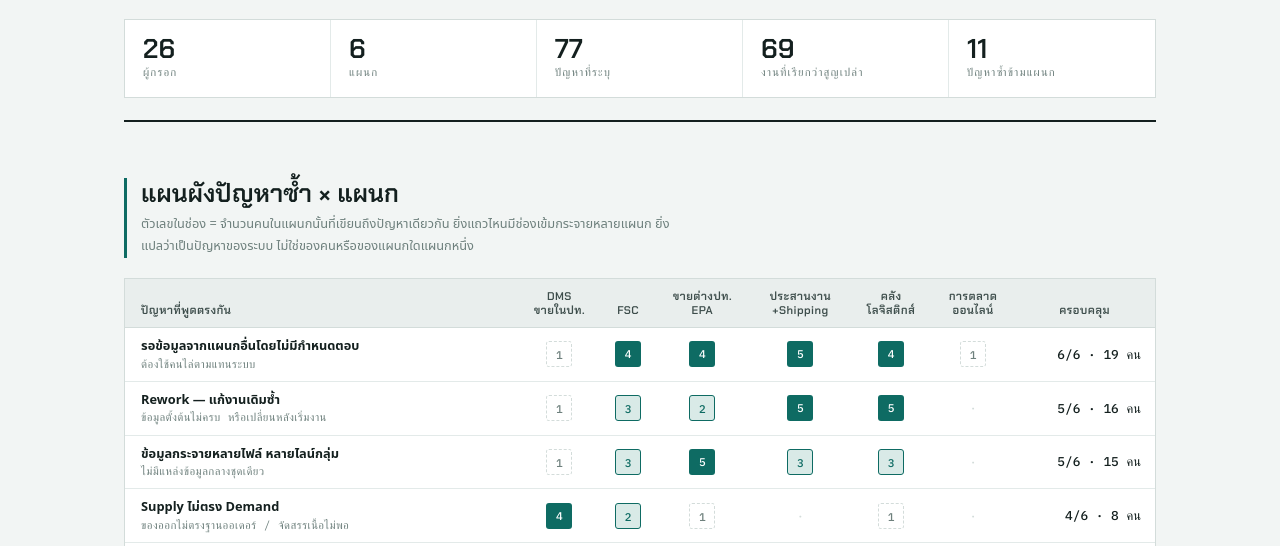
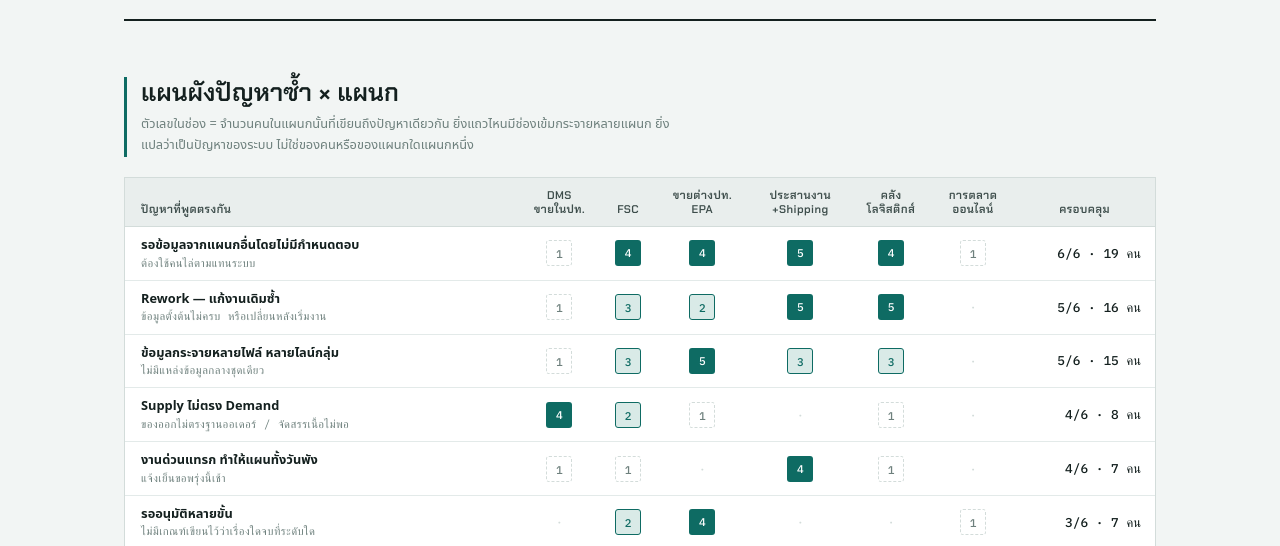
Before and after one commit to nichasenapeng/sales1-report, a plain HTML site: page index.html in a window 1280 px wide. Shown: the part 219-765 px from the top of the page. Drawn offline with Linux system fonts and the light colour scheme; a web font is replaced by a local one.

Commit message:
ตัดแถบตัวเลขสรุปด้านบนออก
Co-Authored-By: Claude Opus 5 <noreply@anthropic.com>

```diff
--- a/index.html
+++ b/index.html
@@ -42,11 +42,6 @@ h1,h2,h3{font-family:"Chakra Petch","IBM Plex Sans Thai",sans-serif;text-wrap:ba
 .mast{display:flex;flex-direction:column;gap:14px;border-bottom:2px solid var(--ink);padding-bottom:22px}
 .mast h1{font-size:var(--h0);font-weight:700;letter-spacing:-.01em}
 .mast p{margin:0;color:var(--ink-2);max-width:62ch}
-.facts{display:flex;flex-wrap:wrap;gap:0;border:1px solid var(--line);background:var(--panel);margin-top:8px}
-.fact{flex:1 1 150px;padding:14px 18px;border-right:1px solid var(--line-soft)}
-.fact:last-child{border-right:0}
-.fact b{display:block;font-family:"Chakra Petch",sans-serif;font-size:1.7rem;font-weight:600;line-height:1.1;font-variant-numeric:tabular-nums}
-.fact span{font-size:var(--micro);letter-spacing:.1em;text-transform:uppercase;color:var(--muted);font-family:"IBM Plex Mono",monospace}
 
 /* ---- sections ---- */
 section{display:flex;flex-direction:column;gap:20px}
@@ -131,13 +126,6 @@ footer{border-top:1px solid var(--line);padding-top:16px;color:var(--muted);font
   <div class="eyebrow">Work Review · สายงานขาย 1 · ก.ย. 2569</div>
   <h1>ปัญหาซ้ำ สายงานขาย 1</h1>
   <p>สรุปจากแบบฟอร์มทบทวนงานรายบุคคล 26 ชุด ใน 6 แผนก — อ่านจากข้อ 4 (ปัญหา 3 อันดับ), ข้อ 5 (งานที่กินเวลาแต่คุณค่าต่ำ) และข้อ 6 (สิ่งที่อยากเปลี่ยน) แล้วจับปัญหาที่พูดตรงกันข้ามแผนกออกมา</p>
-  <div class="facts">
-    <div class="fact"><b>26</b><span>ผู้กรอก</span></div>
-    <div class="fact"><b>6</b><span>แผนก</span></div>
-    <div class="fact"><b>77</b><span>ปัญหาที่ระบุ</span></div>
-    <div class="fact"><b>69</b><span>งานที่เรียกว่าสูญเปล่า</span></div>
-    <div class="fact"><b>11</b><span>ปัญหาซ้ำข้ามแผนก</span></div>
-  </div>
 </div>
 
 <section>
```
